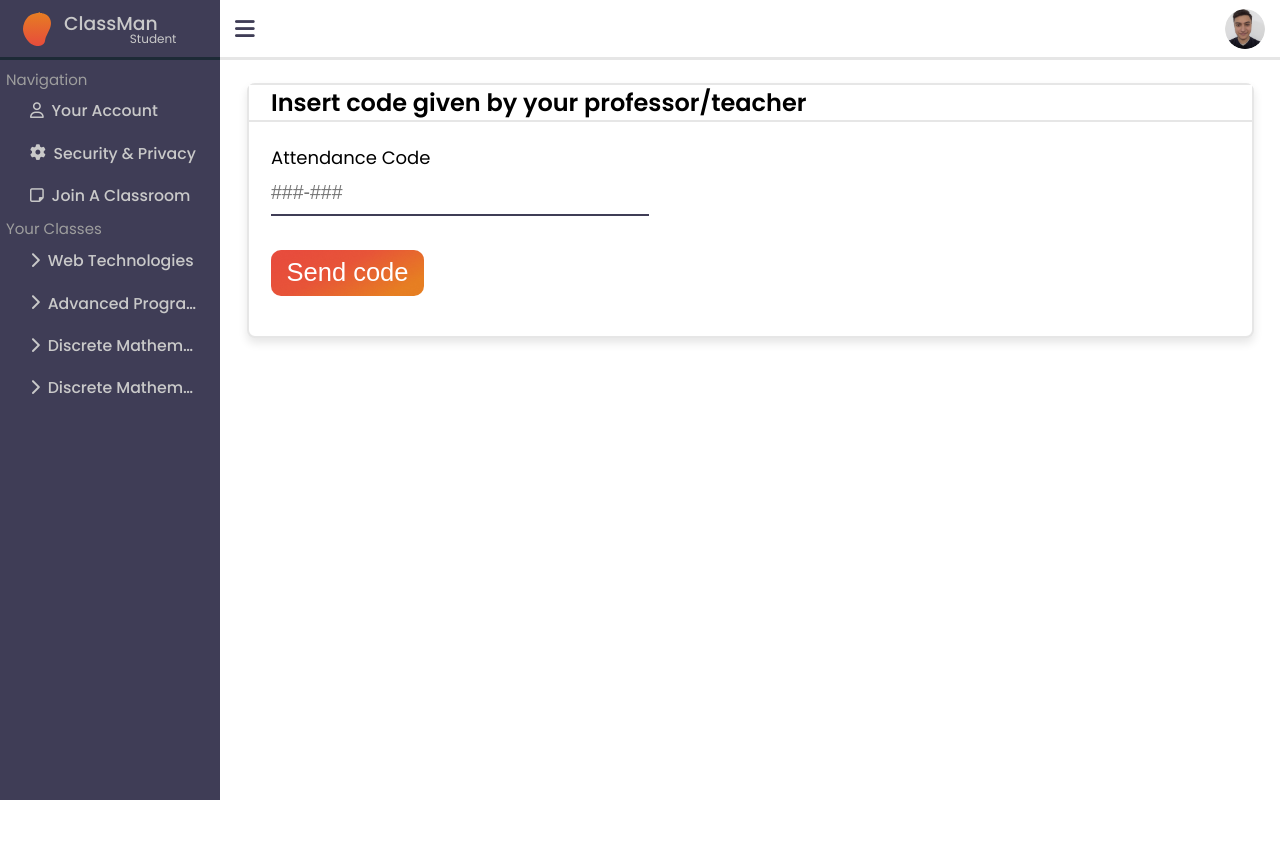
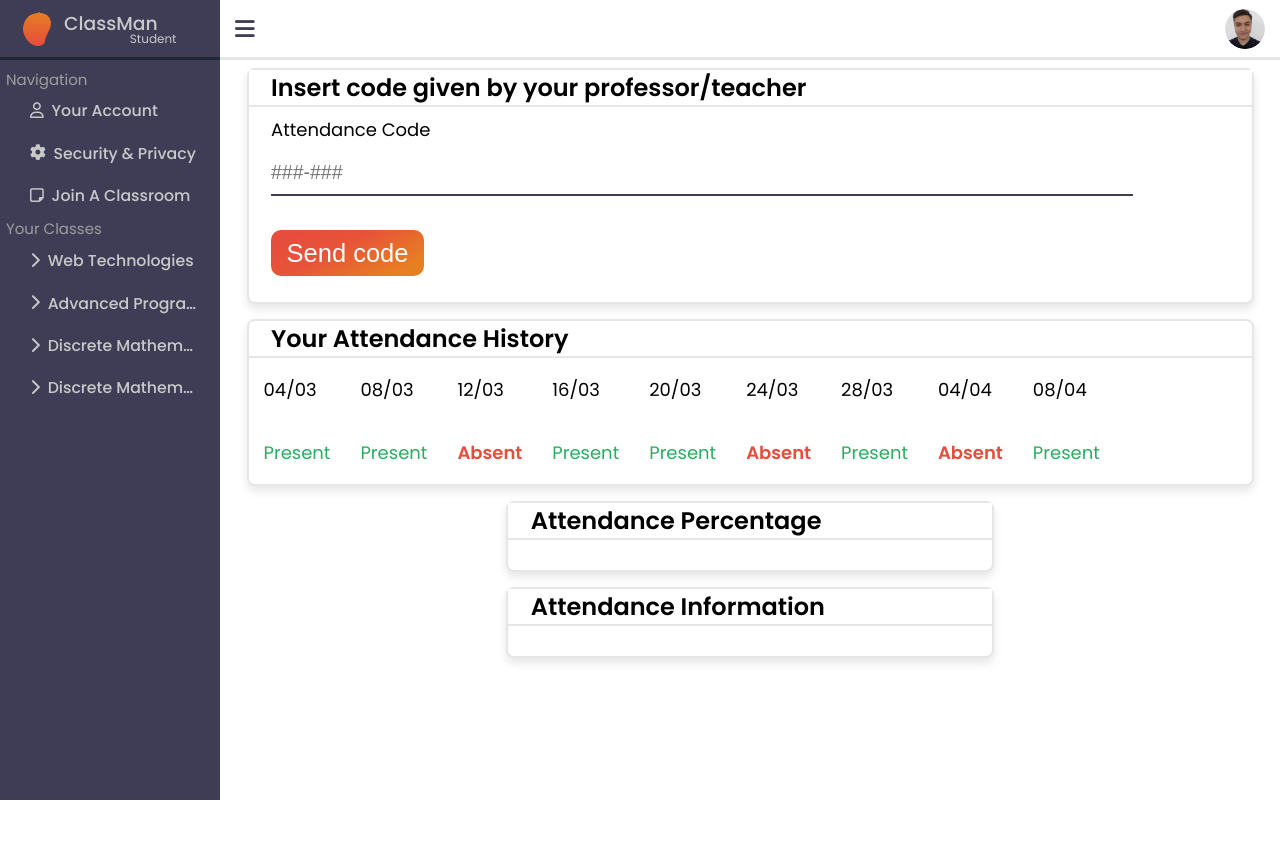
Before and after one commit to codrin-postu/Proiect-Web, a PHP site: page /dashboard-student/classroom/check-attendance.html in a window 1280 px wide. Run offline with PHP 8.4, Linux system fonts and the light colour scheme; some libraries are stand-ins or nearby versions.

Commit message:
Adaugat "Attendance History"

```diff
--- a/src/Grades/grades.html
+++ b/src/Grades/grades.html
@@ -12,7 +12,7 @@
         rel="stylesheet">
     <script src="https://kit.fontawesome.com/86fe649324.js" crossorigin="anonymous"></script>
 
-    <link rel="stylesheet" type="text/css" href="../styles/dashboard-student.css" />
+    <link rel="stylesheet" type="text/css" href="dashboard-student.css" />
 
     <title>ClassMan Student | Welcome</title>
 </head>
--- a/src/dashboard-student/classroom/check-attendance.html
+++ b/src/dashboard-student/classroom/check-attendance.html
@@ -178,7 +178,7 @@
     <!-- Dashboard Content  -->
     <div class="main-content">
 
-        <section class="join-classroom">
+        <section class="check-attendance">
             <div class="section-header">
                 <h2>Insert code given by your professor/teacher</h2>
             </div>
@@ -194,6 +194,69 @@
                 </form>
             </div>
         </section>
+
+        <section class="attendance-history">
+            <div class="section-header">
+                <h2>Your Attendance History</h2>
+            </div>
+            <div class="section-content">
+                <div class="class-date">
+                    <p>04/03</p>
+                    <p class="attendance-status attended">Present</p>
+                </div>
+                <div class="class-date">
+                    <p>08/03</p>
+                    <p class="attendance-status attended">Present</p>
+                </div>
+                <div class="class-date">
+                    <p>12/03</p>
+                    <p class="attendance-status">Absent</p>
+                </div>
+                <div class="class-date">
+                    <p>16/03</p>
+                    <p class="attendance-status attended">Present</p>
+                </div>
+                <div class="class-date">
+                    <p>20/03</p>
+                    <p class="attendance-status attended">Present</p>
+                </div>
+                <div class="class-date">
+                    <p>24/03</p>
+                    <p class="attendance-status">Absent</p>
+                </div>
+                <div class="class-date">
+                    <p>28/03</p>
+                    <p class="attendance-status attended">Present</p>
+                </div>
+                <div class="class-date">
+                    <p>04/04</p>
+                    <p class="attendance-status">Absent</p>
+                </div>
+                <div class="class-date">
+                    <p>08/04</p>
+                    <p class="attendance-status attended">Present</p>
+                </div>
+
+            </div>
+        </section>
+
+        <section class="attendance-percentage width-half-L width-half-M">
+            <div class="section-header">
+                <h2>Attendance Percentage</h2>
+            </div>
+            <div class="section-content">
+
+            </div>
+        </section>
+
+        <section class="attendance-information width-half-L width-half-M">
+            <div class="section-header">
+                <h2>Attendance Information</h2>
+            </div>
+            <div class="section-content">
+
+            </div>
+        </section>
     </div>
 
     <!-- JS Scripts -->
--- a/src/styles/dashboard-student.css
+++ b/src/styles/dashboard-student.css
@@ -25,6 +25,7 @@
 /* sidebar navigation  */
 ::-webkit-scrollbar {
   width: 5px;
+  height: 5px;
 }
 
 ::-webkit-scrollbar-track {
@@ -308,6 +309,8 @@ a {
   padding-bottom: 5em;
   overflow-y: scroll;
 
+  align-content: flex-start;
+
   /* Might give error to Validator as it is specific to Firefox  */
   scrollbar-width: thin;
 }
@@ -330,7 +333,7 @@ section {
 
   height: fit-content;
 
-  margin: 1.5em 1.5em;
+  margin: 0.5em 1.5em;
   background-color: #fff;
   box-shadow: 0px 5px 10px 0 #e6e6e6;
 }
@@ -345,7 +348,6 @@ section .section-header {
 }
 
 section .section-content {
-  display: flex;
   padding: 1em 1.5em;
   max-height: 40vh;
   overflow: auto;
@@ -473,7 +475,7 @@ section p {
   max-width: 60ch;
   font-size: 1.2em;
   font-weight: 400;
-  padding: 0;
+  padding: 1em 0;
 }
 
 section .emphasis {
@@ -657,9 +659,14 @@ section .emphasis {
   padding-top: 2em;
 }
 
+.class-information .section-content {
+  padding-top: 0;
+}
+
 .class-information p {
   font-size: 1.3em;
   font-weight: 600;
+  white-space: nowrap;
 }
 
 .class-information table {
@@ -675,7 +682,7 @@ section .emphasis {
 }
 
 .class-information td {
-  padding: 0.5em 0;
+  padding: 0;
 }
 
 .class-information tr:last-child {
@@ -683,6 +690,48 @@ section .emphasis {
 }
 
 /* End Class Information Page Specific  */
+
+/* Check Attendance Page Specific */
+
+.check-attendance .section-content {
+  padding: 0 1.5em;
+}
+
+.check-attendance form {
+  padding-top: 0;
+}
+
+.check-attendance p {
+  padding: 0.5em 0;
+}
+
+.attendance-history {
+  overflow: hidden;
+}
+
+.attendance-history .section-content {
+  display: flex;
+  flex-direction: row;
+
+  padding: 0;
+  margin: 0;
+}
+
+.attendance-history .class-date {
+  padding: 0 1em;
+}
+
+.attendance-history .attendance-status {
+  color: #e74c3c;
+  font-weight: 600;
+}
+
+.attendance-history .attendance-status.attended {
+  color: #27AE60;
+  font-weight: 400;
+}
+
+/* End Check Attendance Page Specific  */
 
 /* End Custom Container Classes  */
 
@@ -782,7 +831,7 @@ section .emphasis {
 
 @media screen and (min-width: 1100px) {
   .width-half-L {
-    flex-basis: 44%;
+    flex-basis: 46%;
   }
   .width-third-L {
     flex-basis: 28%;
```
